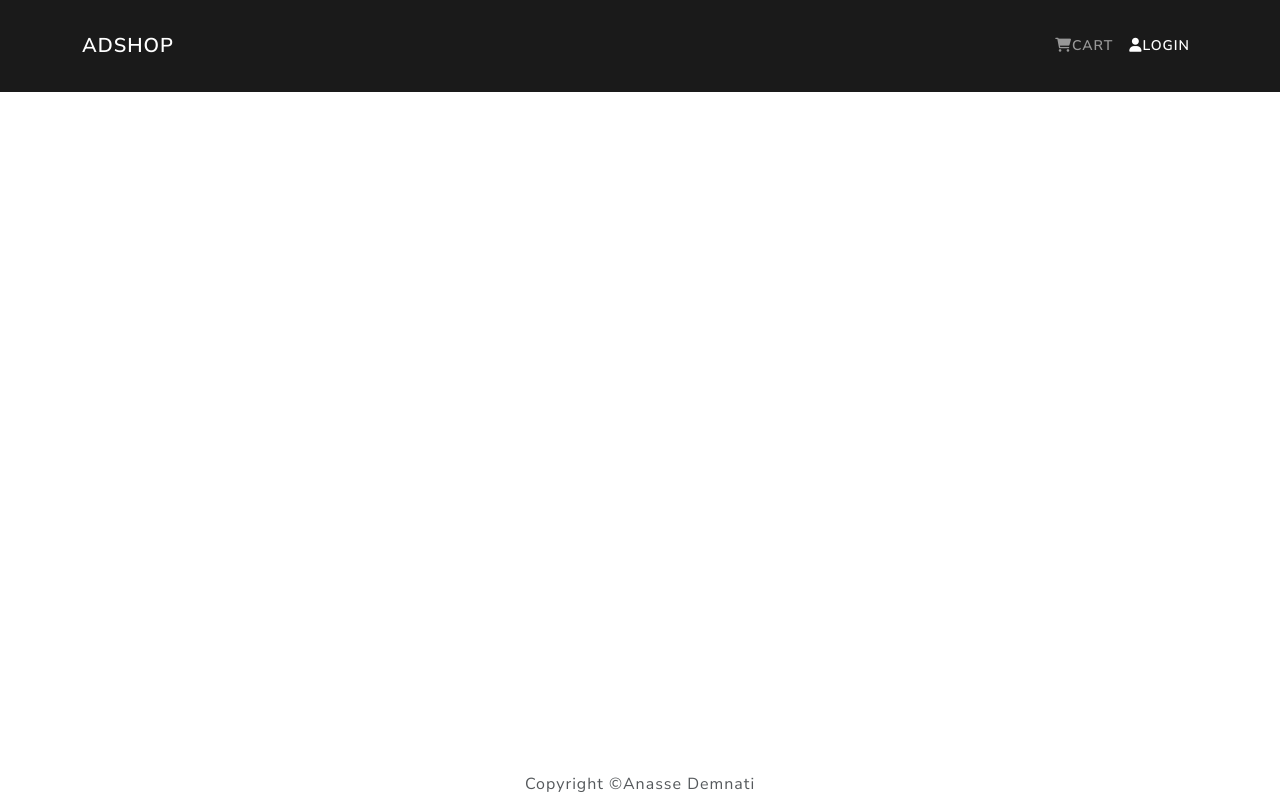
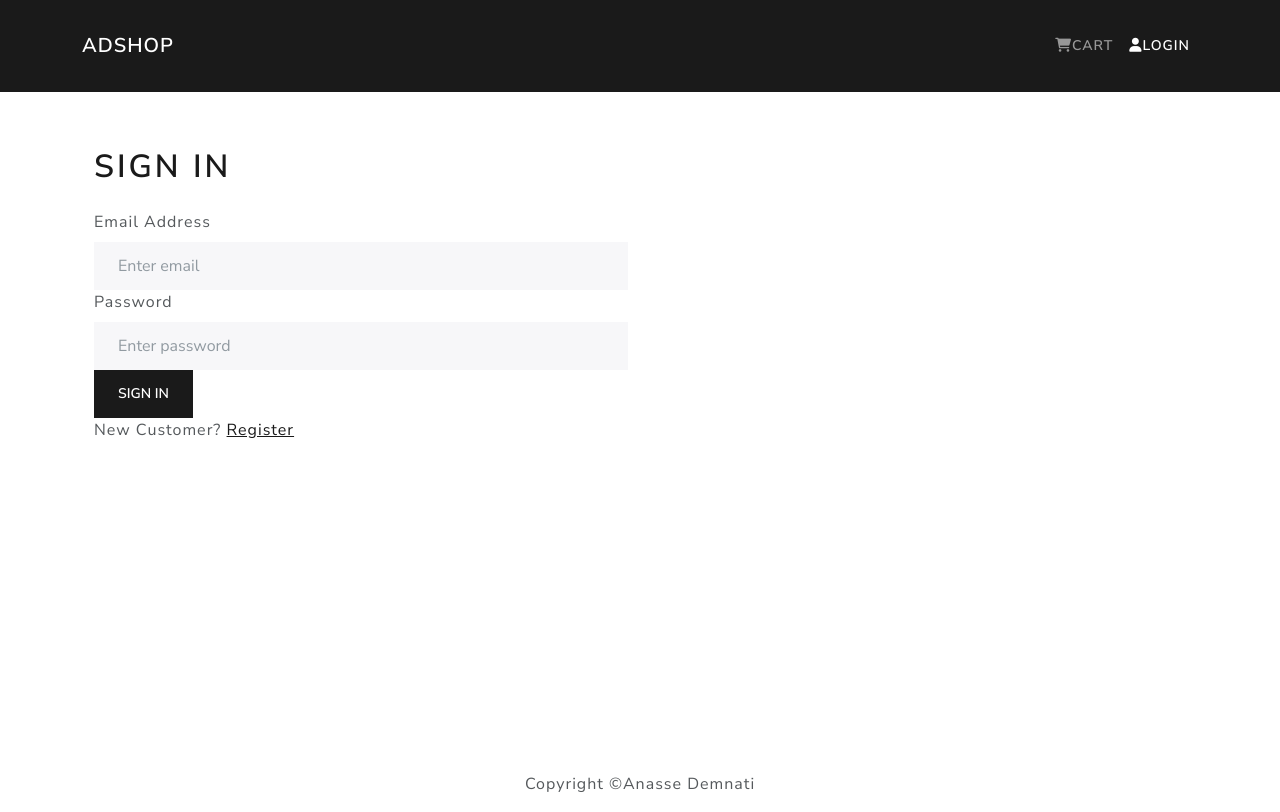
Before and after one commit to Anassedemnati/Ecom-frontEnd, a React (Create React App) app: page /login in a window 1280 px wide. Built offline with nearby package versions, Linux system fonts and the light colour scheme.

Commit message:
User Login Screen & Functionality

```diff
--- a/src/App.js
+++ b/src/App.js
@@ -5,6 +5,7 @@
 import HomeScreen from './screens/HomeScreen';
 import ProductScreen from './screens/ProductScreen';
 import CartScreen  from './screens/CartScreen';
+import LoginScreen from './screens/LoginScreen';
 
 
 
@@ -17,11 +18,11 @@
         <Routes>
 
 
-        <Route exact path="/" element={<HomeScreen/>} />
+        <Route  path="/login" element={<LoginScreen/>} />
         <Route  path="/product/:id" element={<ProductScreen/>} />
         <Route  path="/cart/:id" element={<CartScreen />} />
         <Route  path="/cart" element={<CartScreen />} />
-
+        <Route exact path="/" element={<HomeScreen/>} />
         </Routes>
 
 
--- a/src/actions/userActions.js
+++ b/src/actions/userActions.js
@@ -1,4 +1,4 @@
-import { type } from "express/lib/response"
+
 import { USER_LOGIN_FAIL, USER_LOGIN_REQUEST, USER_LOGIN_SUCCESS } from "../constants/userConstants"
 import axios from 'axios'
 export const login= (email,password)=>async(dispatch)=>{
--- /dev/null
+++ b/src/components/FormContainer.js
@@ -0,0 +1,16 @@
+import React from 'react'
+import{Container,Row,Col} from 'react-bootstrap'
+ const FormContainer = (props) => {
+  return (
+    <Container>
+        <Row >
+          <Col xs={12} md={6}>
+            {props.children}
+
+          </Col>
+
+        </Row>
+    </Container>
+  )
+}
+export default FormContainer
--- /dev/null
+++ b/src/screens/LoginScreen.js
@@ -0,0 +1,76 @@
+import React,{useEffect,useState} from 'react'
+import {Link,useNavigate} from 'react-router-dom'
+import {Form,Button,Row,Col} from 'react-bootstrap'
+import {useDispatch,useSelector} from 'react-redux'
+import Message from '../components/Message'
+import Loader from '../components/Loader'
+import FormContainer from '../components/FormContainer'
+import {login} from '../actions/userActions'
+
+const LoginScreen = ({location}) => {
+    const [email,setEmail] = useState('');
+    const [password,setPassword] = useState('');
+    const Navigate=useNavigate();
+
+    const dispatch = useDispatch();
+
+    const userLogin = useSelector(state=>state.userLogin);
+
+    const{loading,error,userInfo} = userLogin;
+
+    // const redirect = location.search ? location.search.split('=')[1]:'/'
+    useEffect(()=>{
+      if(userInfo){
+        Navigate('/')
+      }
+
+    },[userInfo,error,loading,Navigate])
+
+    const submitHandler =(e)=>{
+      e.preventDefault()
+      // DISPATCH LOGIN
+      dispatch(login(email,password))
+
+  }
+
+
+  return (
+    <FormContainer>
+      <h1>Sign In</h1>
+      {error && <Message variant='danger'>{error}</Message>}
+      {loading&& <Loader/>}
+      <Form onSubmit={submitHandler}>
+        <Form.Group controlId='email'>
+          <Form.Label>Email Address</Form.Label>
+            <Form.Control
+           type='email'
+            placeholder='Enter email'
+            value={email}
+            onChange={(e)=>setEmail(e.target.value)}></Form.Control>
+        </Form.Group>
+
+        <Form.Group controlId='password'>
+          <Form.Label>Password</Form.Label>
+          <Form.Control
+            type='password'
+            placeholder='Enter password'
+            value={password}
+            onChange={(e)=>setPassword(e.target.value)}>
+
+          </Form.Control>
+        </Form.Group>
+        <Button type='submit' variant='primary'>
+          Sign In
+        </Button>
+      </Form>
+      <Row className='pw-3'>
+        <Col>
+          New Customer? <Link to={'/register'}>Register</Link>
+        </Col>
+      </Row>
+
+    </FormContainer>
+  )
+}
+
+export default LoginScreen
```
